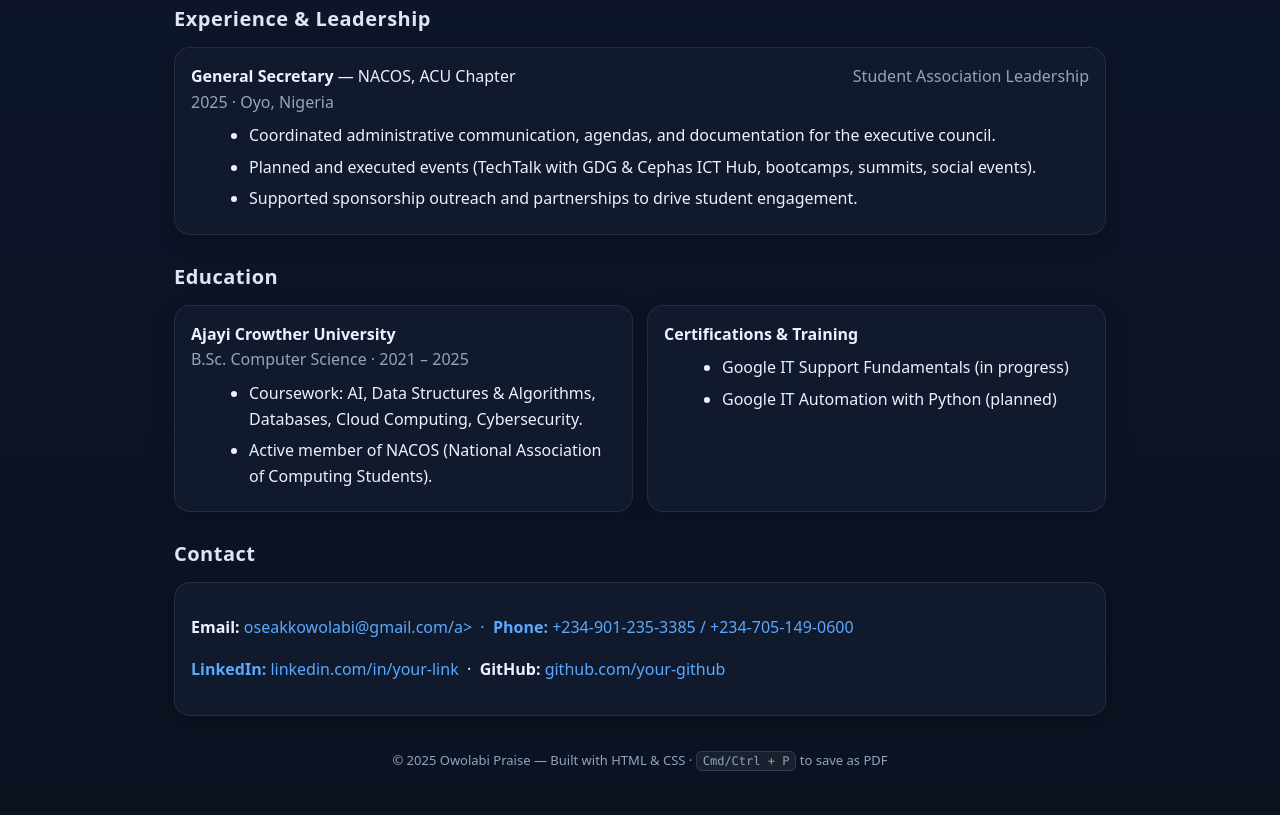
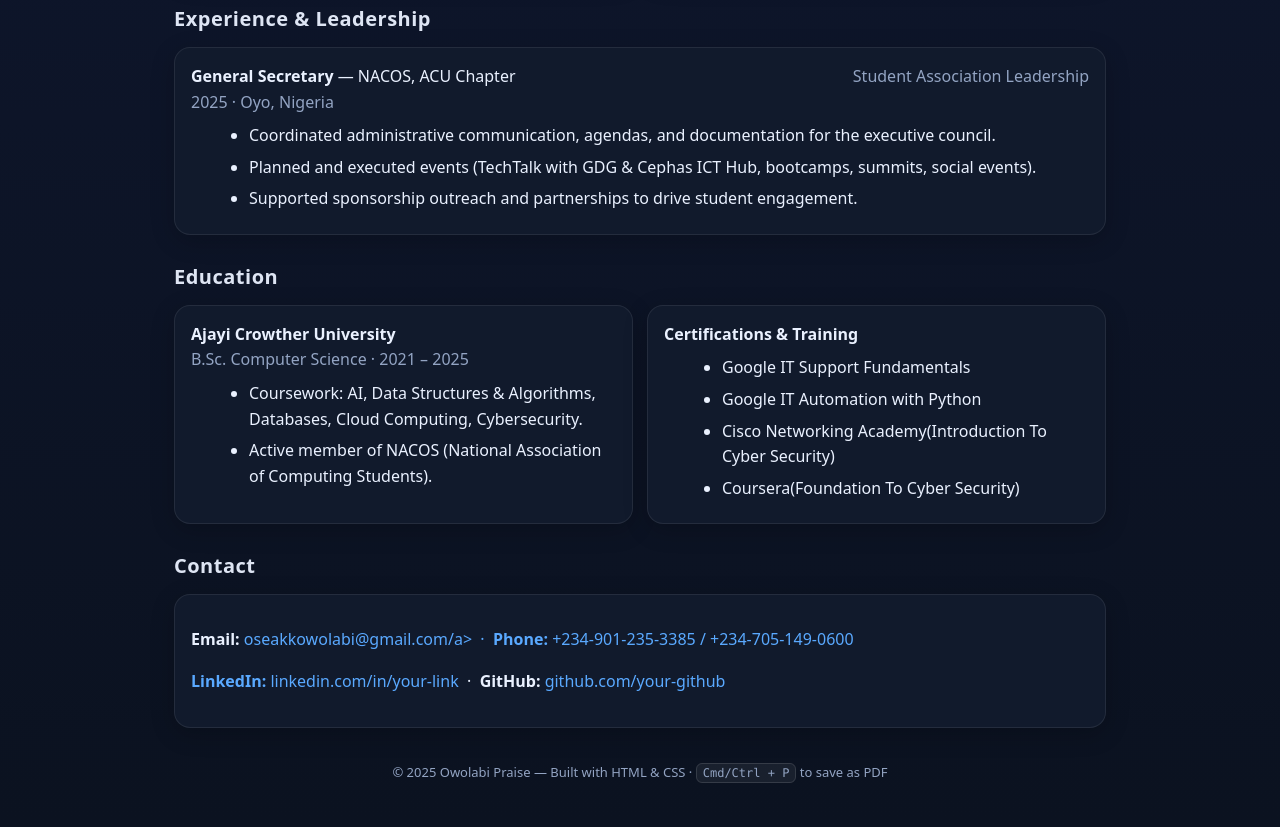
Before and after one commit to Oseka/Owolabi-Praise-Bukolami-CV, a plain HTML site: page index.html in a window 1280 px wide. Shown: the part 2003-2830 px from the top of the page. Drawn offline with Linux system fonts and the light colour scheme.

Commit message:
Your update message

```diff
--- a/index.html
+++ b/index.html
@@ -249,8 +249,10 @@
         <div class="card">
           <strong>Certifications & Training</strong>
           <ul class="list">
-            <li>Google IT Support Fundamentals (in progress)</li>
-            <li>Google IT Automation with Python (planned)</li>
+            <li>Google IT Support Fundamentals </li>
+            <li>Google IT Automation with Python </li>
+           <li>Cisco Networking Academy(Introduction To Cyber Security)</li>
+            <li>Coursera(Foundation To Cyber Security)</li>
           </ul>
         </div>
       </div>
```
